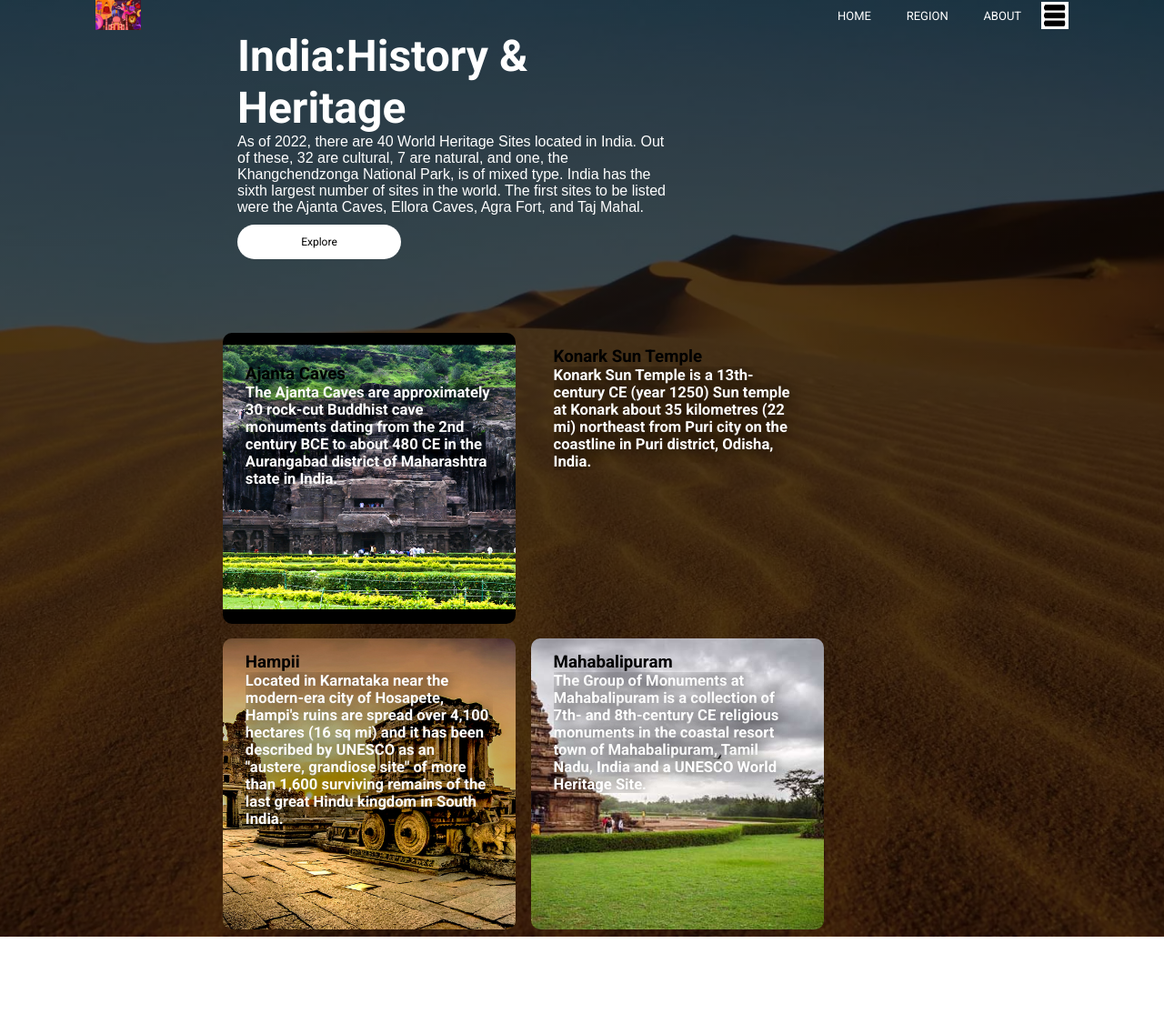
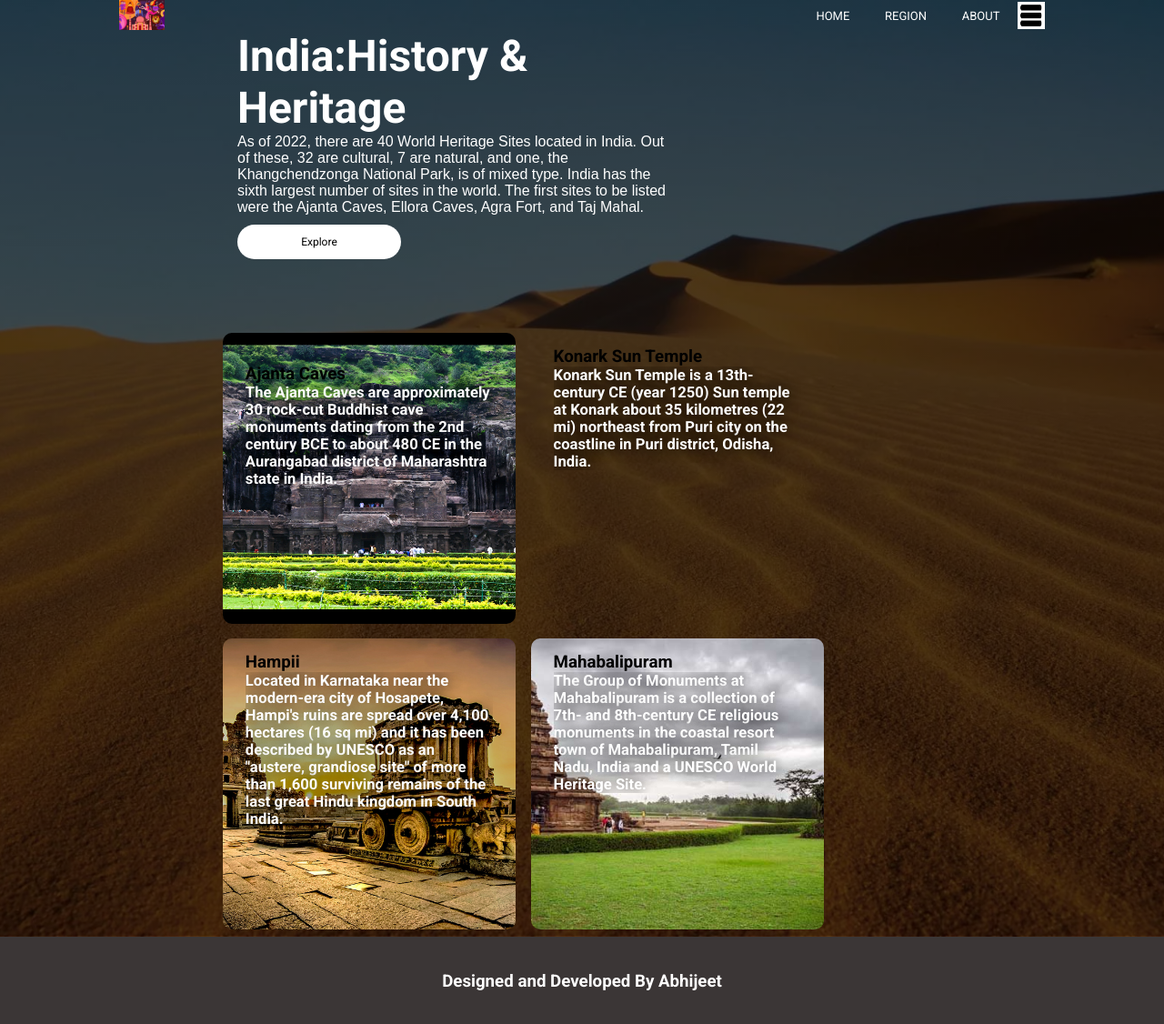
Before and after one commit to K0shal/abhijeet.github.io, a plain HTML site: page index.html in a window 1280 px wide. Shown: the whole page at 91% size. Before the commit the page ends 1030 px from the top, so only its background shows below. Drawn offline with Linux system fonts and the light colour scheme.

Commit message:
Update index.html
dd

```diff
--- a/index.html
+++ b/index.html
@@ -18,9 +18,11 @@
                 <li><a href="">HOME</a></li>
                 <li><a href="">REGION</a></li>
                 <li><a href="">ABOUT</a></li>
+
             </ul>
+            <img src="./images/menu.png" class="menu-icon">
         </nav>
-        <img src="./images/menu.png" class="menu-icon">
+
      </div>
      <div class="row">
         <div class="up">
@@ -61,5 +63,9 @@
         </div>
     </div>
    </div>
+   <div class="footer">
+     <h3>Designed and Developed By Abhijeet</h3>
+
+   </div>
 </body>
 </html>
```
